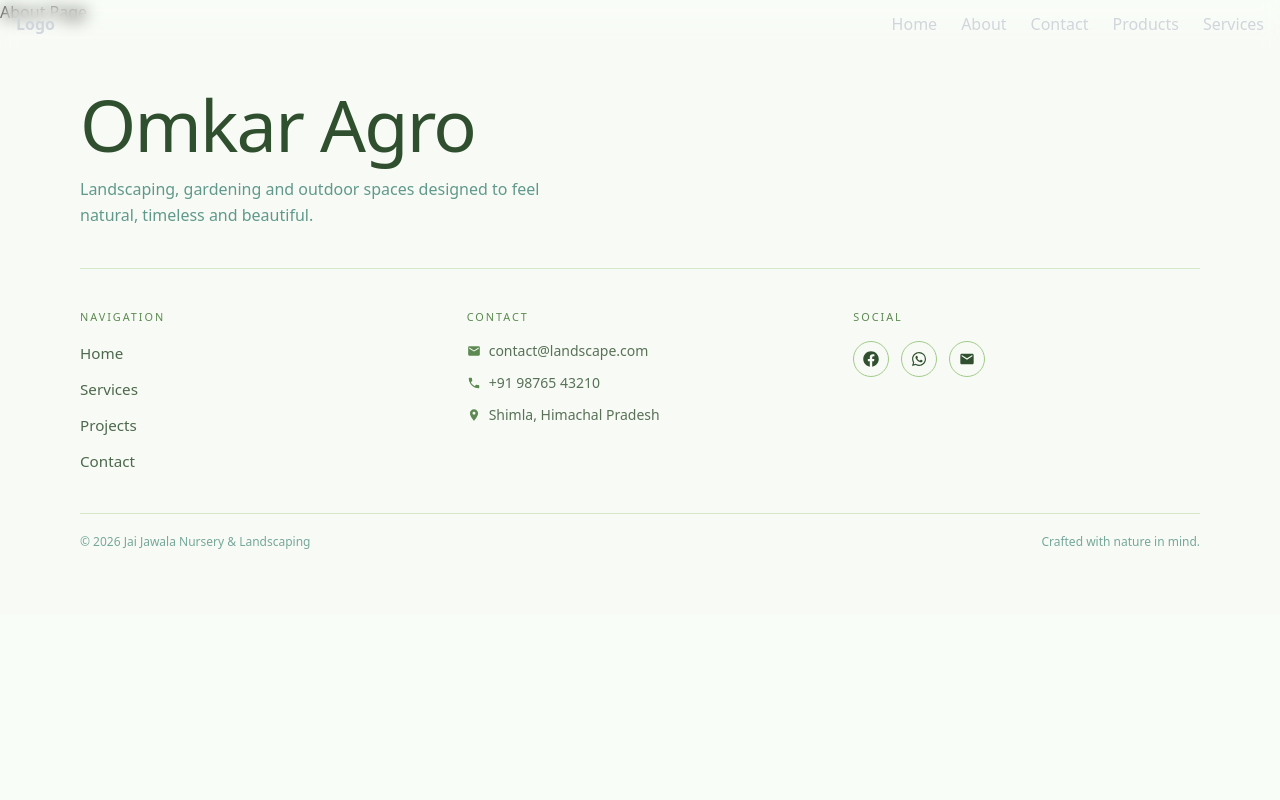
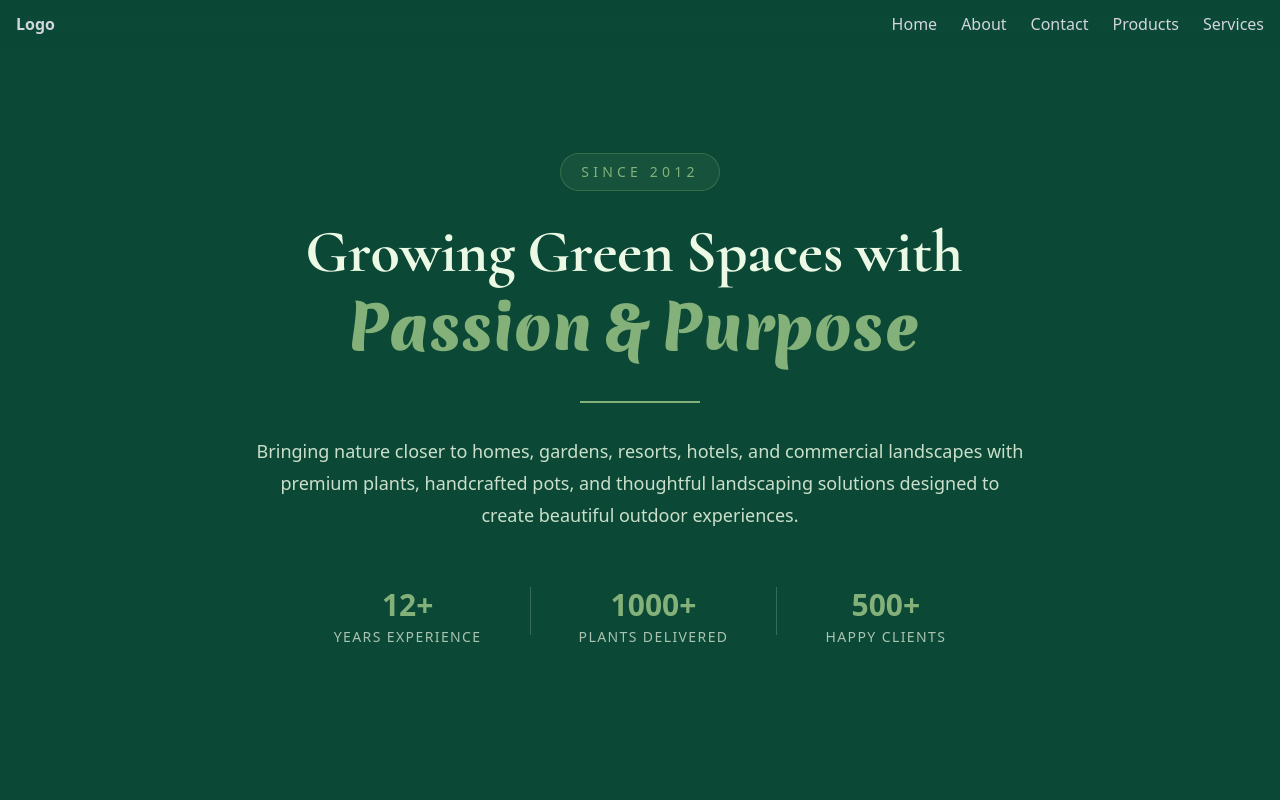
Before and after one commit to sachin55551010/Omkar_Agro_Landscape, a Next.js app: page /about in a window 1280 px wide. Shown: the top 800 px of the page. Built offline with nearby package versions, Linux system fonts and the light colour scheme; a web font is replaced by a local one.

Commit message:
addeed about page few animation here and there

```diff
--- a/app/about/page.tsx
+++ b/app/about/page.tsx
@@ -1,5 +1,109 @@
+"use client";
+import { cormorant, merienda } from "../constants/custom_fonts";
+import { motion } from "motion/react";
 const AboutPage = () => {
-  return <h1>About Page</h1>;
+  return (
+    <main className="relative min-h-dvh w-dvw overflow-hidden bg-(--dark-green) flex flex-col items-center justify-center px-6 py-16">
+      {/* Small Badge */}
+      <motion.div
+        initial={{ opacity: 0, y: -20 }}
+        animate={{ opacity: 1, y: 0 }}
+        className="mb-6 rounded-full border border-(--secondary-bg)/30 bg-(--secondary-bg)/10 px-5 py-2"
+      >
+        <p className="text-sm tracking-[0.3em] uppercase text-(--secondary-bg)">
+          Since 2012
+        </p>
+      </motion.div>
+
+      {/* Heading */}
+      <div
+        className={`${cormorant.className} text-center text-4xl lg:text-6xl font-semibold leading-tight lg:w-[70%]`}
+      >
+        {"Growing Green Spaces with Passion & Purpose"
+          .split(" ")
+          .map((word, index) => (
+            <motion.span
+              key={index}
+              initial={{
+                opacity: 0,
+                y: 40,
+                filter: "blur(10px)",
+              }}
+              animate={{
+                opacity: 1,
+                y: 0,
+                filter: "blur(0px)",
+              }}
+              transition={{
+                duration: 0.45,
+                delay: index * 0.08,
+              }}
+              className={`inline-block mr-3 ${
+                index <= 3
+                  ? "text-(--base-bg)"
+                  : `text-(--secondary-bg) ${merienda.className}`
+              }`}
+            >
+              {word}
+            </motion.span>
+          ))}
+      </div>
+
+      {/* Divider */}
+      <motion.div
+        initial={{ width: 0 }}
+        animate={{ width: 120 }}
+        transition={{ delay: 1, duration: 0.5 }}
+        className="my-8 h-0.5 bg-(--secondary-bg)"
+      />
+
+      {/* Description */}
+      <motion.p
+        initial={{ opacity: 0, y: 20 }}
+        animate={{ opacity: 1, y: 0 }}
+        transition={{ delay: 1.2 }}
+        className="max-w-3xl text-center text-(--base-bg)/85 text-lg leading-8"
+      >
+        Bringing nature closer to homes, gardens, resorts, hotels, and
+        commercial landscapes with premium plants, handcrafted pots, and
+        thoughtful landscaping solutions designed to create beautiful outdoor
+        experiences.
+      </motion.p>
+
+      {/* Stats */}
+      <motion.div
+        initial={{ opacity: 0, y: 30 }}
+        animate={{ opacity: 1, y: 0 }}
+        transition={{ delay: 1.5 }}
+        className="mt-14 flex flex-wrap justify-center gap-12"
+      >
+        <div className="text-center">
+          <h2 className="text-3xl font-bold text-(--secondary-bg)">12+</h2>
+          <p className="mt-1 text-sm uppercase tracking-widest text-(--base-bg)/70">
+            Years Experience
+          </p>
+        </div>
+
+        <div className="hidden h-12 w-px bg-(--base-bg)/20 lg:block" />
+
+        <div className="text-center">
+          <h2 className="text-3xl font-bold text-(--secondary-bg)">1000+</h2>
+          <p className="mt-1 text-sm uppercase tracking-widest text-(--base-bg)/70">
+            Plants Delivered
+          </p>
+        </div>
+
+        <div className="hidden h-12 w-px bg-(--base-bg)/20 lg:block" />
+
+        <div className="text-center">
+          <h2 className="text-3xl font-bold text-(--secondary-bg)">500+</h2>
+          <p className="mt-1 text-sm uppercase tracking-widest text-(--base-bg)/70">
+            Happy Clients
+          </p>
+        </div>
+      </motion.div>
+    </main>
+  );
 };
 
 export default AboutPage;
--- a/app/components/Footer.tsx
+++ b/app/components/Footer.tsx
@@ -4,17 +4,20 @@ import { FaFacebook } from "react-icons/fa";
 import { IoLogoWhatsapp } from "react-icons/io5";
 import { MdEmail, MdPhone, MdLocationOn } from "react-icons/md";
 import { motion } from "motion/react";
+import { merienda } from "../constants/custom_fonts";
 
 const Footer = () => {
   return (
-    <footer className="bg-[#f8fbf5] px-6 lg:px-20 py-16">
-      <div className="max-w-7xl mx-auto">
+    <footer className="bg-(--dark-green) min-h-dvh px-6 lg:px-20 py-16">
+      <div className="">
         {/* Brand */}
         <div className="border-b border-[#a2cb8b]/40 pb-10">
-          <h2 className="text-5xl md:text-7xl font-medium tracking-tight text-[#2f4f2f]">
+          <h2
+            className={`text-5xl md:text-7xl tracking-tight text-(--base-bg) ${merienda.className}`}
+          >
             Omkar Agro
           </h2>
-          <p className="mt-4 max-w-lg text-[#1f6f5f]/70 text-base leading-relaxed">
+          <p className="mt-4 max-w-lg text-(--base-bg) text-base leading-relaxed">
             Landscaping, gardening and outdoor spaces designed to feel natural,
             timeless and beautiful.
           </p>
@@ -24,7 +27,7 @@ const Footer = () => {
         <div className="grid md:grid-cols-3 gap-10 py-10">
           {/* Navigation */}
           <div>
-            <p className="uppercase tracking-[0.18em] text-[0.68rem] text-[#5d8a52] font-medium mb-4">
+            <p className="uppercase tracking-[0.18em] text-[0.68rem] text-(--base-bg) font-medium mb-4">
               Navigation
             </p>
             <ul className="flex flex-col gap-3">
@@ -44,7 +47,7 @@ const Footer = () => {
                     <Link
                       href={item.url}
                       key={item.title}
-                      className="text-[#2f4f2f]/85 hover:opacity-100 transition-opacity cursor-pointer text-[0.95rem]"
+                      className="text-(--base-bg)/85 hover:opacity-100 transition-opacity cursor-pointer text-[0.95rem]"
                     >
                       {item.title}
                     </Link>
@@ -56,27 +59,27 @@ const Footer = () => {
 
           {/* Contact */}
           <div>
-            <p className="uppercase tracking-[0.18em] text-[0.68rem] text-[#5d8a52] font-medium mb-4">
+            <p className="uppercase tracking-[0.18em] text-[0.68rem] text-(--base-bg) font-medium mb-4">
               Contact
             </p>
             <div className="space-y-3">
               {[
                 {
-                  icon: <MdEmail className="text-[#5d8a52] shrink-0" />,
+                  icon: <MdEmail className="text-(--base-bg) shrink-0" />,
                   text: "contact@landscape.com",
                 },
                 {
-                  icon: <MdPhone className="text-[#5d8a52] shrink-0" />,
-                  text: "+91 98765 43210",
+                  icon: <MdPhone className="text-(--base-bg) shrink-0" />,
+                  text: "+91 98765 43210 : +91 70182 62730",
                 },
                 {
-                  icon: <MdLocationOn className="text-[#5d8a52] shrink-0" />,
-                  text: "Shimla, Himachal Pradesh",
+                  icon: <MdLocationOn className="text-(--base-bg) shrink-0" />,
+                  text: "Vill Khairi, P.O. Jubbarhatti, Near Shimla Airport(HP)",
                 },
               ].map(({ icon, text }) => (
                 <div
                   key={text}
-                  className="flex items-center gap-2 text-[#2f4f2f]/80 text-sm"
+                  className="flex items-center gap-2 text-(--base-bg)/80 text-sm"
                 >
                   {icon}
                   <span>{text}</span>
@@ -87,7 +90,7 @@ const Footer = () => {
 
           {/* Social */}
           <div>
-            <p className="uppercase tracking-[0.18em] text-[0.68rem] text-[#5d8a52] font-medium mb-4">
+            <p className="uppercase tracking-[0.18em] text-[0.68rem] text-(--base-bg) font-medium mb-4">
               Social
             </p>
             <div className="flex gap-3">
@@ -99,7 +102,7 @@ const Footer = () => {
                 <button
                   key={label}
                   aria-label={label}
-                  className="w-9 h-9 rounded-full border border-[#a2cb8b] text-[#2f4f2f] flex items-center justify-center hover:bg-[#dff0d8] hover:border-[#84b179] transition-colors"
+                  className="w-9 h-9 rounded-full border border-(--primary-bg) text-(--base-bg) flex items-center justify-center hover:bg-(--accent-green) hover:border-(--secondary-bg) transition-colors cursor-pointer"
                 >
                   {icon}
                 </button>
@@ -109,11 +112,11 @@ const Footer = () => {
         </div>
 
         {/* Bottom */}
-        <div className="border-t border-[#a2cb8b]/40 pt-5 flex flex-col md:flex-row justify-between gap-3">
-          <p className="text-xs text-[#1f6f5f]/60">
-            © {new Date().getFullYear()} Jai Jawala Nursery &amp; Landscaping
+        <div className="border-t border-(--primary-bg)/40 pt-5 flex flex-col md:flex-row justify-between gap-3">
+          <p className="text-xs text-(--base-bg)/60">
+            © {new Date().getFullYear()} Omkar Agro Nursery &amp; Landscapes
           </p>
-          <p className="text-xs text-[#1f6f5f]/60">
+          <p className="text-xs text-(--base-bg)/60">
             Crafted with nature in mind.
           </p>
         </div>
--- a/app/constants/custom_fonts.ts
+++ b/app/constants/custom_fonts.ts
@@ -1,5 +1,6 @@
 import { Akaya_Kanadaka } from "next/font/google";
 import { Merienda } from "next/font/google";
+import { Cormorant } from "next/font/google";
 export const akaya = Akaya_Kanadaka({
   subsets: ["latin"],
   weight: "400",
@@ -9,3 +10,8 @@ export const merienda = Merienda({
   subsets: ["latin"],
   weight: ["400", "900"],
 });
+
+export const cormorant = Cormorant({
+  subsets: ["latin"],
+  weight: ["400", "700"],
+});
--- a/app/contact/page.tsx
+++ b/app/contact/page.tsx
@@ -181,7 +181,7 @@ const ContactPage = () => {
               </div>
               <div className="flex items-center gap-2">
                 <MdLocationPin />
-                <p>Shimla hp</p>
+                <p>Vill Khairi, P.O. Jubbarhatti, Near Shimla Airport(HP)</p>
               </div>
 
               <div className="flex gap-4">
@@ -221,7 +221,7 @@ const ContactPage = () => {
                     repeatDelay: 1,
                   }}
                 >
-                  <MdEmail size={25} className="text-(--base-color)" />
+                  <MdEmail size={25} className="text-(--secondary-bg)" />
                 </motion.span>
               </div>
             </div>
--- a/app/globals.css
+++ b/app/globals.css
@@ -7,7 +7,7 @@
   --primary-text: #a5c89e;
   --secondary-text: #1f6f5f;
   --accent-green: #5d8a52;
-  --dark-green: #2f4f2f;
+  --dark-green: #0b4836;
   --light-green: #dff0d8;
   --cream: #f8fbf5;
   --glass-bg: rgba(236, 250, 229, 0.12);
--- a/app/page.tsx
+++ b/app/page.tsx
@@ -12,7 +12,7 @@ export default function Home() {
   const heading = "Transforming Outdoor Spaces Into Living Masterpieces";
 
   return (
-    <main className={`relative`}>
+    <main className={`relative w-dvw`}>
       <section className="relative h-dvh w-dvw">
         {/* Background Image */}
         <Image
--- a/app/products/page.tsx
+++ b/app/products/page.tsx
@@ -57,7 +57,7 @@ const ProductsPage = () => {
       </div>
 
       {/* search bar */}
-      <div className="bg-(--base-bg) p-4 sticky top-0 z-20">
+      <div className="bg-(--light-green) p-4 sticky top-0 z-20">
         <motion.input
           onFocus={() => setIsFocus(true)}
           onBlur={() => setIsFocus(false)}
@@ -70,7 +70,7 @@ const ProductsPage = () => {
           value={searchProduct}
           onChange={(e) => setSearchProduct(e.target.value)}
           type="text"
-          className="h-10 rounded-lg outline-0 w-[70%] lg:w-[40%] pl-4 text-(--base-bg) placeholder:text-zinc-500"
+          className="h-10 rounded-lg outline-0 w-[70%] lg:w-[40%] pl-4 text-(--base-bg) placeholder:text-zinc-400"
           placeholder="Search"
         />
       </div>
```
